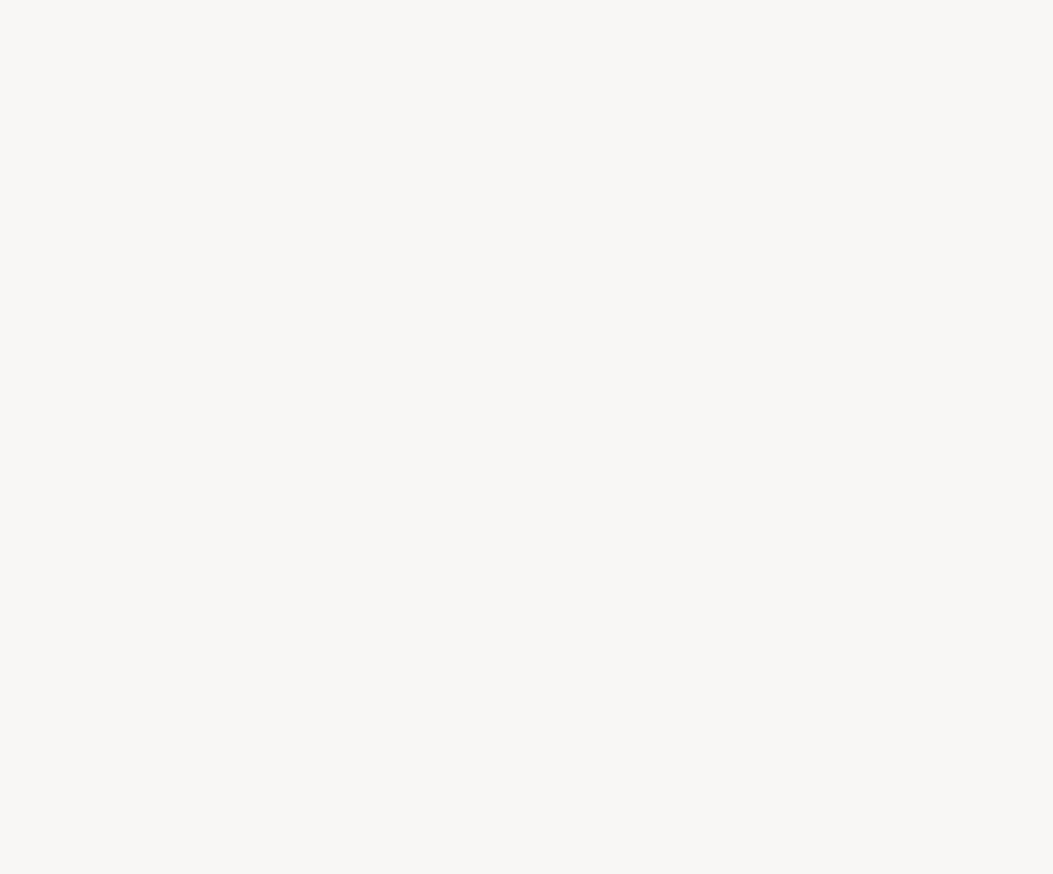
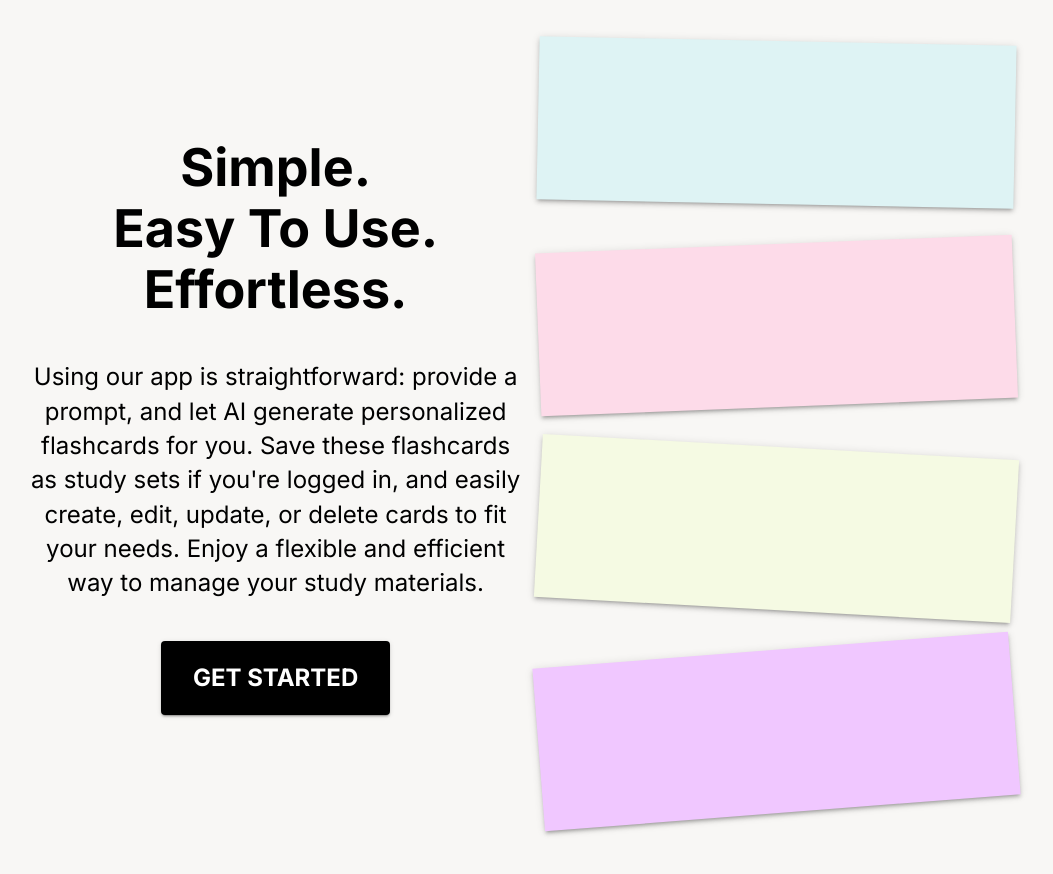
Before and after one commit to kenyounot123/ai-flashcard, a Next.js app: page / in a window 1280 px wide. Shown: the part 1140-2014 px from the top of the page, without its empty margins (118-1171 px from the left). Before the commit the page ends 1099 px from the top, so only its background shows below. Built offline with nearby package versions, Linux system fonts and the light colour scheme; no server answers.

Commit message:
Make navbar items link to respective section. Create Product section

```diff
--- a/src/app/page.tsx
+++ b/src/app/page.tsx
@@ -2,12 +2,13 @@ import React from 'react';
 import { Container, Typography, Button, Stack, Box } from '@mui/material';
 import LandingCard from '@/components/LandingCard';
 import Image from 'next/image';
+import ProductSection from '@/components/ProductSection';
 
 const LandingPage = () => {
   return (
     <>
       <Container sx={{py:{xs: 5, lg: 10}}} maxWidth={false} >
-        <Stack spacing={7} alignItems={"center"}>
+        <Stack sx={{minHeight: "1000px"}}id="landing" spacing={7} alignItems={"center"}>
           <Typography sx={{textAlign: "center", fontSize: 52, fontWeight: "bold", maxWidth:{lg:"50%"}}} variant='h1'>
             <Image width={100} height={100} alt={'AI Flashcards'} src={'/icons/star.png'}/>
             Transform Your Learning with AI-Powered Flashcards
@@ -15,15 +16,16 @@ const LandingPage = () => {
           <Typography sx={{fontSize: 24, textAlign:"center", maxWidth:{lg:"40%"}}} variant='h4'>
             <Box component={'span'} color={"accent.accent5"}>AI-generated flashcards </Box>that adapt to your needs and help you retain information <Box component={'span'} color={"accent.accent5"}>more effectively</Box>
           </Typography>
-          <Button sx={{ width:"min", fontWeight:"bold", fontSize: 24,py:2, px: 4}} variant='contained'>
+          <Button sx={{ fontWeight:"bold", fontSize: 24,py:2, px: 4}} variant='contained'>
             Get Started
           </Button>
+          <Stack sx={{width:"80%", mx:"auto"}} justifyContent="space-between" spacing={7} direction={{ xs: 'column', lg: 'row' }} >
+            <LandingCard icon={"/icons/pen.svg"} rotate={4.6} title='AI-Generated' cardColor='accent.accent2' content='Automatically creates flashcards using AI technology to help you study more effectively.'/>
+            <LandingCard icon={"/icons/lock.svg"} rotate={-1.9} title='Secure User Accounts' cardColor='accent.accent4' content='Save and manage your flashcard sets securely with user accounts.'/>
+            <LandingCard icon={"/icons/eraser.png"} rotate={3.09} title='Easy Management' cardColor='accent.accent3' content='Effortlessly create, view, update, and delete your flashcard sets.'/>
+          </Stack>
         </Stack>
-        <Stack sx={{width:"80%", mx:"auto", mt: {xs: 10, lg: 20}}} justifyContent="space-between" spacing={7} direction={{ xs: 'column', lg: 'row' }} >
-          <LandingCard icon={"/icons/pen.svg"} rotate={4.6} title='AI-Generated' cardColor='accent.accent2' content='Automatically creates flashcards using AI technology to help you study more effectively.'/>
-          <LandingCard icon={"/icons/lock.svg"} rotate={-1.9} title='Secure User Accounts' cardColor='accent.accent4' content='Save and manage your flashcard sets securely with user accounts.'/>
-          <LandingCard icon={"/icons/eraser.png"} rotate={3.09} title='Easy Management' cardColor='accent.accent3' content='Effortlessly create, view, update, and delete your flashcard sets.'/>
-        </Stack>
+        <ProductSection />
       </Container>
     </>
   );
--- a/src/components/Navbar.tsx
+++ b/src/components/Navbar.tsx
@@ -14,6 +14,7 @@ import Button from "@mui/material/Button";
 import Tooltip from "@mui/material/Tooltip";
 import MenuItem from "@mui/material/MenuItem";
 import AdbIcon from "@mui/icons-material/Adb";
+import Link from "next/link";
 import { SignInButton, SignedIn, SignedOut, UserButton } from "@clerk/nextjs";
 
 const pages = ["Product", "Pricing", "Contact"];
@@ -116,6 +117,7 @@ function ResponsiveAppBar() {
           </Typography>
           <Box sx={{flexGrow: 1, display: { xs: "none", md: "flex" } }}>
             {pages.map((page) => (
+              <Link style={{ textDecoration: 'none' }} href={`#${page.toLowerCase()}`}>
                 <Button
                   key={page}
                   onClick={handleCloseNavMenu}
@@ -123,6 +125,7 @@ function ResponsiveAppBar() {
                 >
                   {page}
                 </Button>
+              </Link>
             ))}
           </Box>
 
--- /dev/null
+++ b/src/components/ProductSection.tsx
@@ -0,0 +1,65 @@
+import { Box, Typography, Stack, Paper, Button } from "@mui/material";
+
+export default function ProductSection() {
+  return (
+    <Box id="product" component={'section'} sx={{width:"80%", py:4, mx: "auto", minHeight: "1000px"}}>
+      <Stack direction={'row'} justifyContent={'space-between'}>
+        <Stack textAlign="center" sx={{maxWidth: "50%"}} justifyContent={'center'} alignItems={'center'}>
+          <Typography sx={{fontSize: 52, fontWeight: "bold"}} variant="h1">Simple.</Typography>
+          <Typography sx={{fontSize: 52, fontWeight: "bold"}} variant="h1">Easy To Use.</Typography>
+          <Typography sx={{fontSize: 52, fontWeight: "bold"}} variant="h1">Effortless.</Typography>
+          <Typography sx={{fontSize: 24, my:5}} variant="body2">Using our app is straightforward: provide a prompt, and let AI generate personalized flashcards for you. Save these flashcards as study sets if you're logged in, and easily create, edit, update, or delete cards to fit your needs. Enjoy a flexible and efficient way to manage your study materials.</Typography>
+          <Button sx={{ textWrap: 'nowrap', width:"min-content", fontWeight:"bold", fontSize: 24,py:2, px: 4}} variant="contained">
+            Get Started
+          </Button>
+        </Stack>
+        <Box sx={{display: 'flex', flexDirection: 'column', gap:5 }}>
+          <Paper
+            square
+            elevation={3}
+            sx={{
+              width: '444.93px',
+              height: '131px',
+              rotate: '1.14deg',
+              backgroundColor: 'accent.accent2',
+              p:2}} >
+          </Paper>
+          <Paper
+            square
+            elevation={3}
+            sx={{
+              width: '444.93px',
+              height: '131px',
+              rotate: '-2.25deg',
+              backgroundColor: 'accent.accent1',
+              p:2}} >
+
+          </Paper>
+          <Paper
+            square
+            elevation={3}
+            sx={{
+              width: '444.93px',
+              height: '131px',
+              rotate: '3.18deg',
+              backgroundColor: 'accent.accent3',
+              p:2}} >
+
+          </Paper>
+          <Paper
+            square
+            elevation={3}
+            sx={{
+              width: '444.93px',
+              height: '131px',
+              rotate: '-4.47deg',
+              backgroundColor: 'accent.accent4',
+              p:2}} >
+
+          </Paper>
+
+        </Box>
+      </Stack>
+    </Box>
+  )
+}
```
Lines whose indentation alone changed are shown as unchanged.
